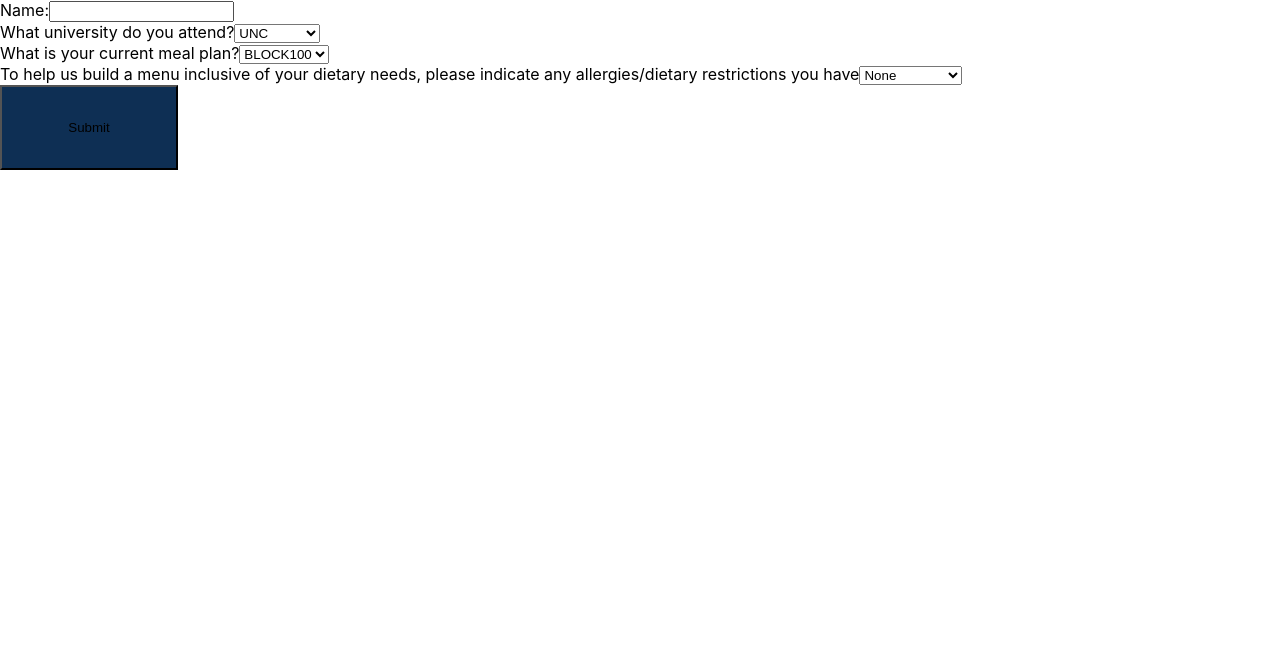
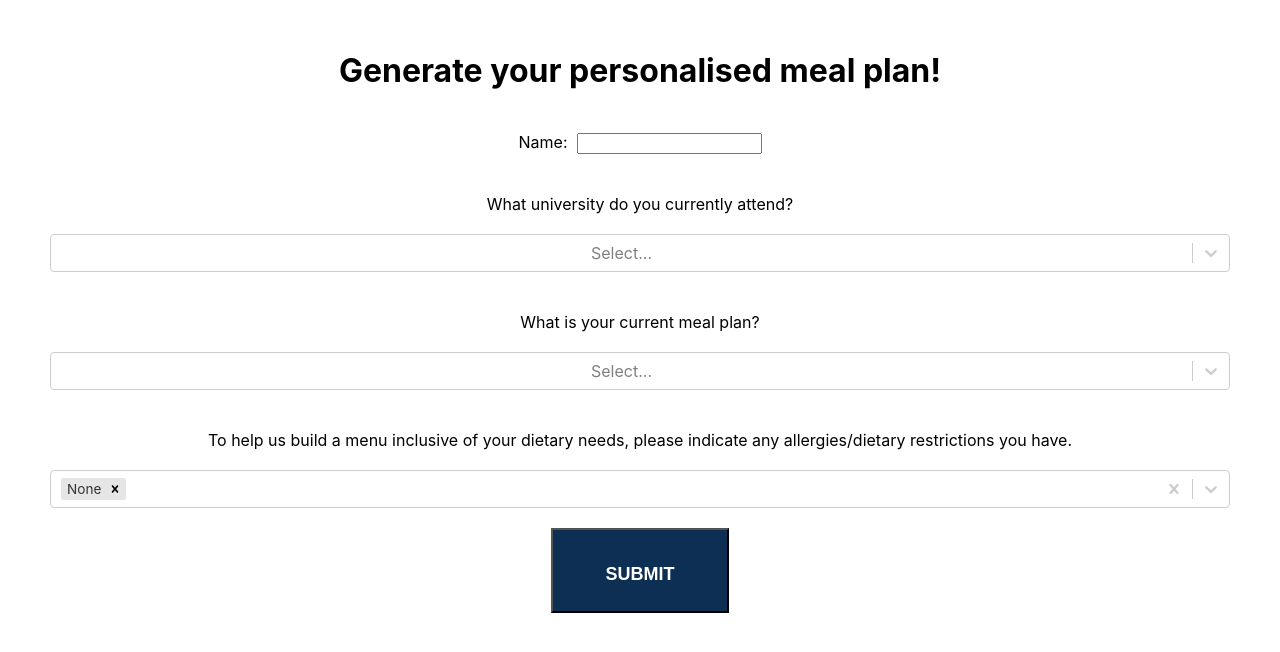
Before and after one commit to thi-lehoangy/meal-pal, a React (Create React App) app in the folder frontend/meal-pal/: page /Forms in a window 1280 px wide. Shown: the top 652 px of the page. Built offline with nearby package versions, Linux system fonts and the light colour scheme.

Commit message:
Form complete with select components

```diff
--- a/frontend/meal-pal/package.json
+++ b/frontend/meal-pal/package.json
@@ -11,6 +11,7 @@
     "react-dom": "^18.2.0",
     "react-router-dom": "^6.8.1",
     "react-scripts": "5.0.1",
+    "react-select": "^5.7.0",
     "web-vitals": "^2.1.4"
   },
   "scripts": {
--- /dev/null
+++ b/frontend/meal-pal/src/routes/Forms.css
@@ -0,0 +1,14 @@
+.form-page {
+    padding: 30px;
+    text-align: center;
+}
+
+.form-item {
+    padding: 20px;
+}
+
+.button-font {
+    font-family: 'Arial';
+    font-size: 18px;
+    color: #FFF;
+  }
--- a/frontend/meal-pal/src/routes/Forms.js
+++ b/frontend/meal-pal/src/routes/Forms.js
@@ -1,4 +1,6 @@
 import React from "react";
+import './Forms.css';
+import Select from 'react-select'
 
 function Forms() {
   const handleClick = () => {
@@ -9,57 +11,82 @@ function Forms() {
     console.log("Success")
   }
 
-  return (<div>
+  return (<div class = "form-page">
+    <h1> Generate your personalised meal plan!</h1>
         <form>
+    <div class = "form-item">
   <label>
-    Name:
+    Name: &nbsp;
     <input type="text" name="name" />
   </label>
-  <div>
-  <label>
-    What university do you attend?
-    <select>
-        <option value="UNC">UNC</option>
-        <option value="DUKE">DUKE</option>
-        <option value="NC STATE">NC STATE</option>
-      </select>
-  </label>
+  </div>
+
+  <div class = "form-item">
+    What university do you currently attend?
+    <br></br>
+    <br></br>
+  <Schools />
 
   </div>
 
-  <div>
-  <label>
+  <div class = "form-item">
     What is your current meal plan?
-    <select>
-        <option value="BLOCK100">BLOCK100</option>
-        <option value="BLOCK120">BLOCK120</option>
-        <option value="BLOCK160">BLOCK160</option>
-        <option value="BLOCK200">BLOCK200</option>
-      </select>
-  </label>
-
+    <br></br>
+    <br></br>
+    <MealPlan />
   </div>
 
-  <div>
-  <label>
-  To help us build a menu inclusive of your dietary needs, please indicate any allergies/dietary restrictions you have
-    <select>
-        <option value="None">None</option>
-        <option value="Halal">Halal</option>
-        <option value="Vegetarian">Vegetarian</option>
-        <option value="Vegan">Vegan</option>
-        <option value="Local">Local</option>
-        <option value="Organic">Organic</option>
-        <option value="Smart-Choice">Smart Choice</option>
-      </select>
-  </label>
-
+  <div class = "form-item">
+    To help us build a menu inclusive of your dietary needs, please indicate any allergies/dietary restrictions you have.
+    <br></br>
+    <br></br>
+    <DietNeeds />
   </div>
 
-    <button class = "button" type="submit" value="Submit" onSubmit = {handleSubmit}> Submit </button>
+    <button class = "button" type="submit" value="Submit" onSubmit = {handleSubmit}> <h4 class = "button-font">SUBMIT</h4> </button>
     </form>
     </div>
     )
 }
 
+const options = [
+  { value: 'unc', label: 'University of North Carolina' },
+  { value: 'ncsu', label: 'North Carolina State University' },
+  { value: 'duke', label: 'Duke University' }
+]
+
+const dietOptions = [
+  { value: 'none', label: 'None' },
+  { value: 'halal', label: 'Halal' },
+  { value: 'vegetarian', label: 'Vegetarian' },
+  { value: 'vegan', label: 'Vegan' },
+  { value: 'local', label: 'Local' },
+  { value: 'organic', label: 'Organic' },
+  { value: 'smart-choice', label: 'Smart Choice'},
+]
+
+const options2 = [
+  { value: 'block100', label: 'Block 100' },
+  { value: 'block120', label: 'Block 120' },
+  { value: 'block160', label: 'Block 160' },
+  { value: 'block200', label: 'Block 200' },
+]
+const Schools = () => (
+  <Select options={options} />
+)
+
+
+const MealPlan = () => (
+  <Select options={options2} />
+)
+
+const DietNeeds = () => (
+  <Select
+  defaultValue={dietOptions[0]}
+  isMulti
+  options={dietOptions}
+  className="basic-multi-select"
+  classNamePrefix="select"
+/>
+)
 export default Forms;
```
Also changed, not shown: 1 other file (tests, documents, lock files or other folders).
